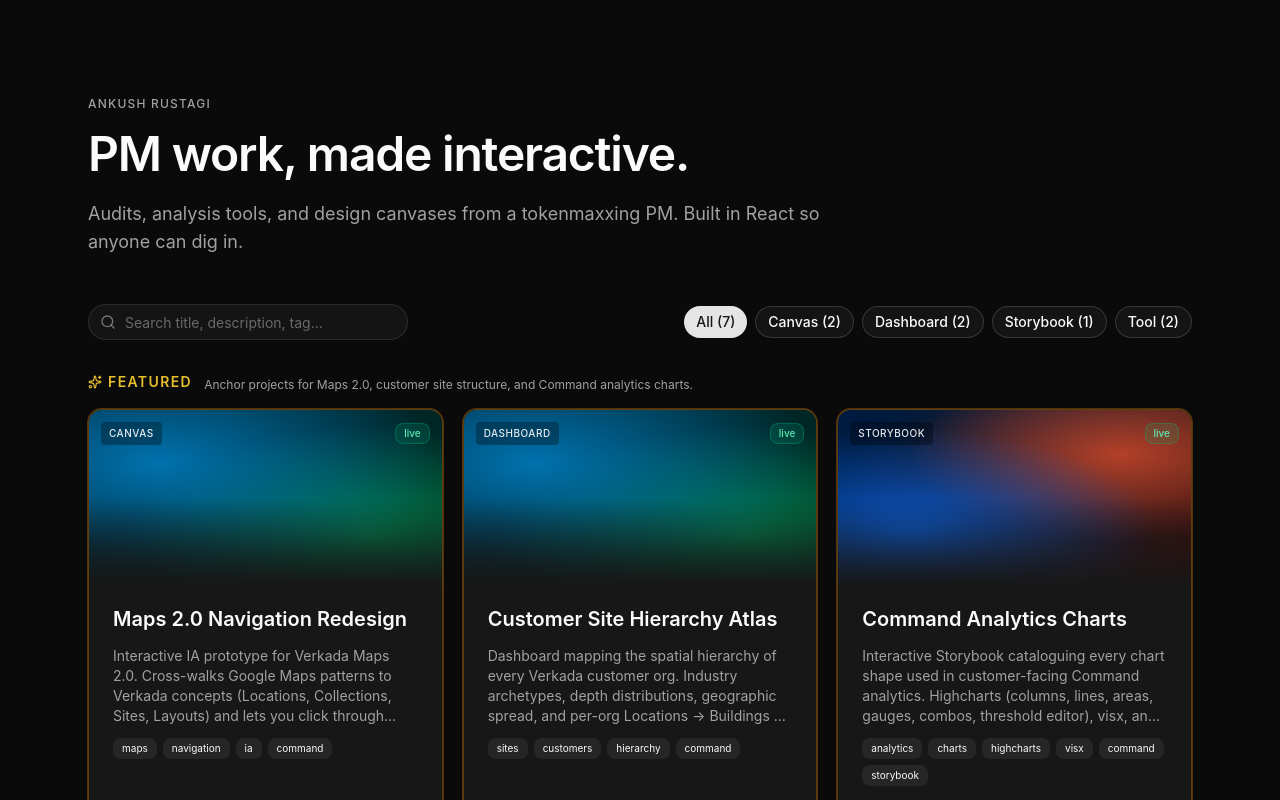
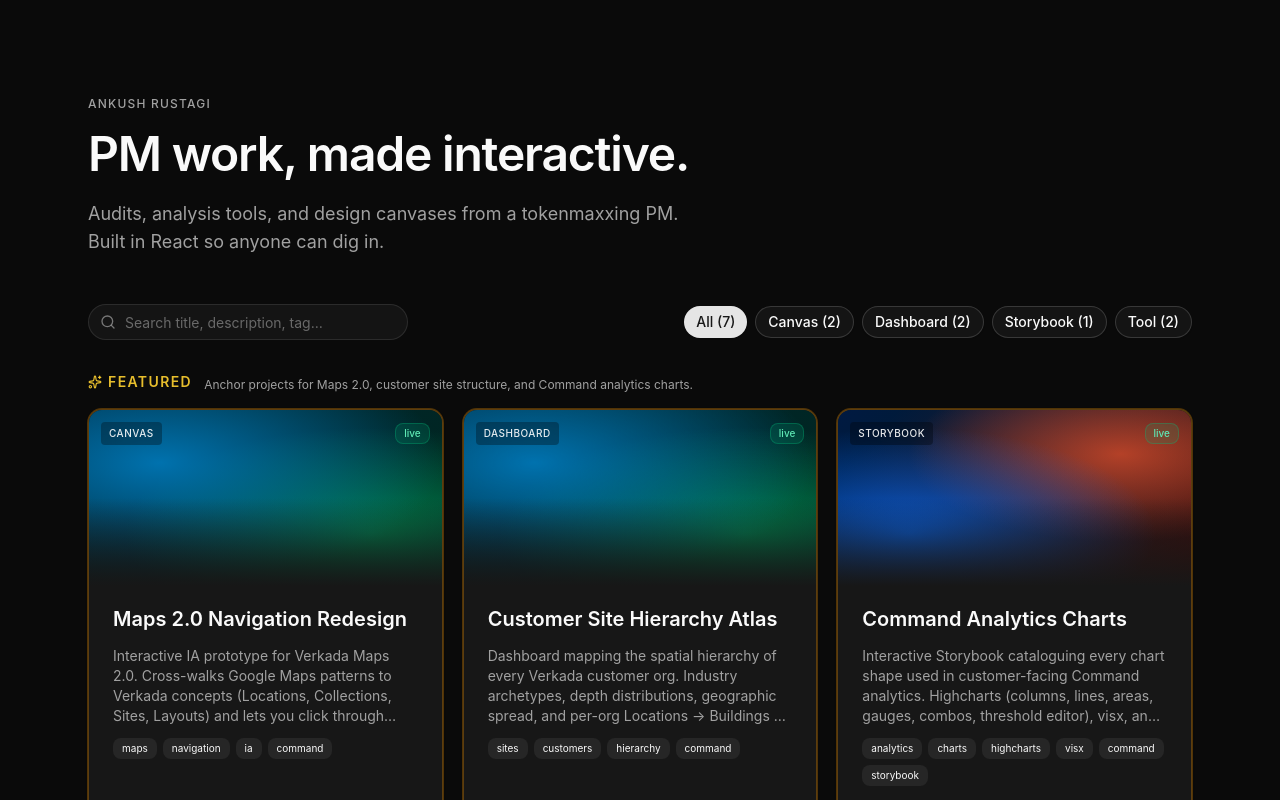
Before and after one commit to Ankush-Rustagi/Ankush-Rustagi.github.io, a React (Vite) app: page / in a window 1280 px wide. Shown: the top 800 px of the page. Built offline with nearby package versions, Linux system fonts and the light colour scheme.

Commit message:
Split subtitle into two paragraphs for proper line break

```diff
--- a/src/App.tsx
+++ b/src/App.tsx
@@ -198,7 +198,8 @@
         </h1>
         <p className="text-lg text-muted-foreground max-w-prose">
           Audits, analysis tools, and design canvases from a tokenmaxxing PM.
-
+        </p>
+        <p className="text-lg text-muted-foreground max-w-prose">
           Built in React so anyone can dig in.
         </p>
       </header>
```
